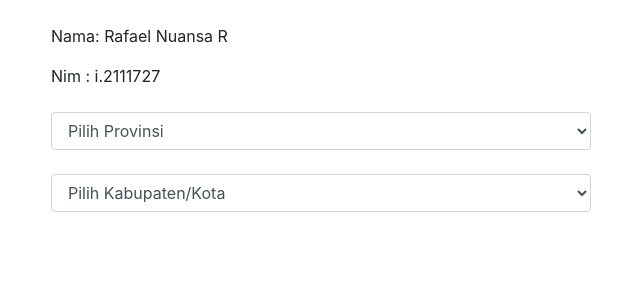
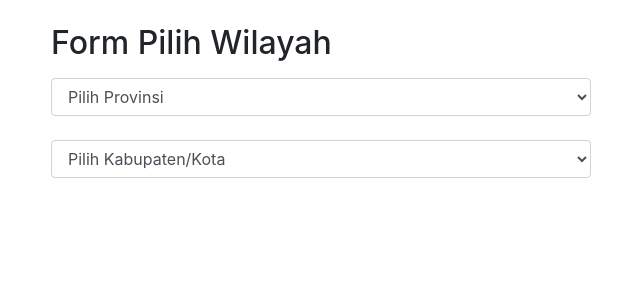
Before and after one commit to rafaelnuansa/tugas-oop-2-rafael-nuansa, a PHP site: page / in a window 1280 px wide. Shown: the top 300 px of the page, without its empty margins (319-959 px from the left). Run offline with PHP 8.4, Linux system fonts and the light colour scheme; data that the repository does not hold is empty.

Commit message:
Change title

```diff
--- a/index.php
+++ b/index.php
@@ -15,9 +15,9 @@
 
         <div class="row justify-content-center mt-1">
         <div class="col-lg-6">
-			<p>Nama: Rafael Nuansa R</p>
-			<p>Nim : i.2111727</p>
+		<h2>Form Pilih Wilayah</h2>
         </div>
+
         </div>
         <div class="row justify-content-center mt-2">
             <div class="col-lg-6">
```
